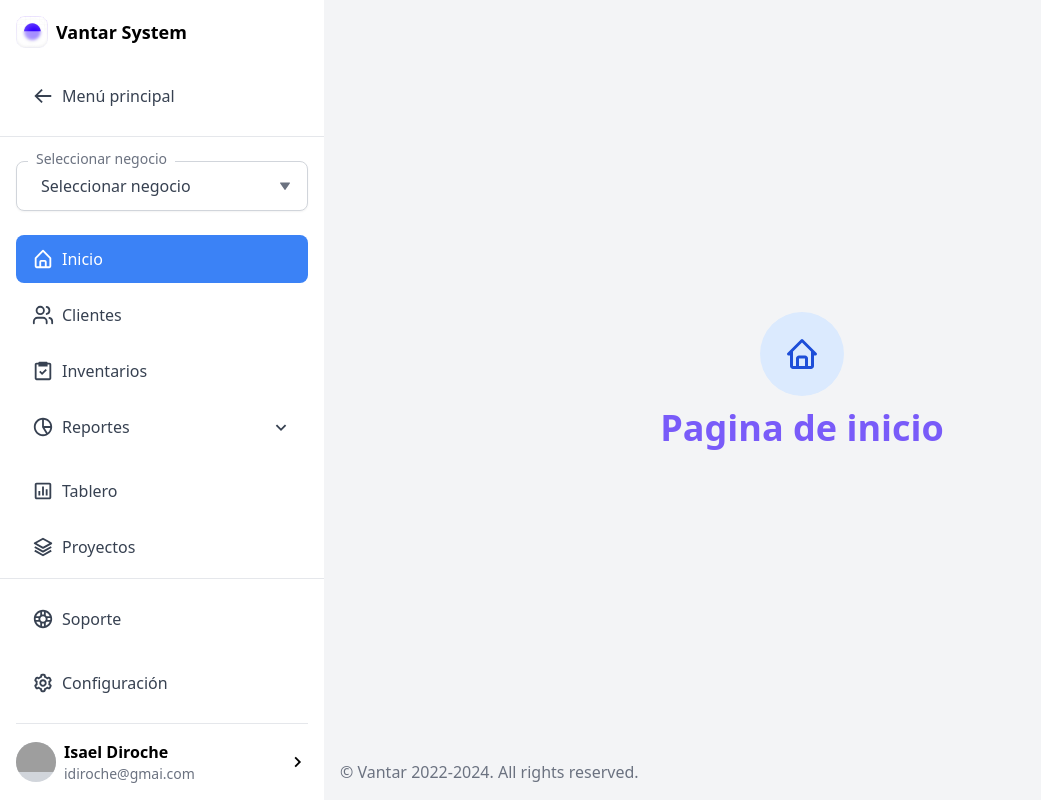
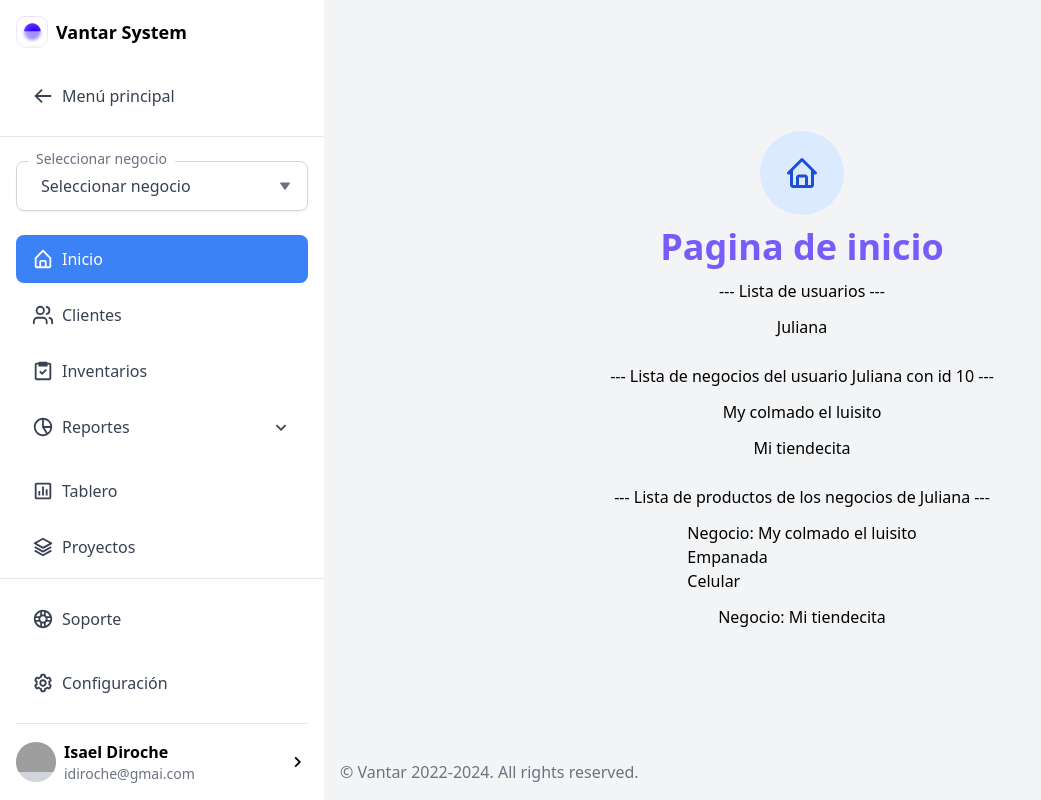
Before and after one commit to HaroldMart/Vantar-Frontend, a Next.js app: page / in a window 1280 px wide. Shown: the whole page, without its empty margins (0-1041 px from the left). Built offline with nearby package versions, Linux system fonts and the light colour scheme; grey boxes are pictures that could not be loaded.

Commit message:
adding fake database

```diff
--- a/app/(features)/(home)/(page)/page.tsx
+++ /dev/null
@@ -1,18 +0,0 @@
-'use client'
-
-import { useEffect } from "react";
-import { BiHome } from "react-icons/bi";
-
-export default function Home() {
-
-	return (
-		<>
-			<div className="flex flex-col flex-1 gap-3 justify-center items-center h-screen bg-gray-100">
-				<div className="flex justify-center items-center p-6 bg-blue-100 rounded-full">
-					<BiHome size={36} className="fill-blue-700" />
-				</div>
-				<h1 className="text-4xl font-semibold text-[#795BF9]">Pagina de inicio</h1>
-			</div>
-		</>
-	);
-}
--- /dev/null
+++ b/app/(features)/(home)/(pages)/page.tsx
@@ -0,0 +1,68 @@
+"use client";
+
+import { useEffect } from "react";
+import { BiHome } from "react-icons/bi";
+import { users, business, products } from "../../../DATABASE";
+
+export default function Home() {
+  const MY_USER = users[0];
+  const user_list = users;
+
+  function my_business_component(id: string) {
+    return (
+      <ul>
+        {products.map((item) => {
+          if (item.business_id === id) {
+            return <li key={item.id}>{item.name}</li>;
+          }
+          return null;
+        })}
+      </ul>
+    );
+  }
+
+  return (
+    <>
+      <div className="flex flex-col flex-1 gap-3 justify-center items-center h-screen bg-gray-100">
+        <div className="flex justify-center items-center p-6 bg-blue-100 rounded-full">
+          <BiHome size={36} className="fill-blue-700" />
+        </div>
+        <h1 className="text-4xl font-semibold text-[#795BF9]">
+          Pagina de inicio
+        </h1>
+
+        <h4>--- Lista de usuarios ---</h4>
+        {user_list.map((item) => (
+          <div key={item.id}>{item.name}</div>
+        ))}
+
+        <hr />
+        <h4>
+          --- Lista de negocios del usuario {MY_USER.name} con id {MY_USER.id}{" "}
+          ---
+        </h4>
+        {business.map((item) => {
+          if (item.user_id === MY_USER.id) {
+            return <div key={item.id}>{item.name}</div>;
+          }
+          return null;
+        })}
+
+        <hr />
+
+        <h4>--- Lista de productos de los negocios de {MY_USER.name} ---</h4>
+        {business.map((item) => {
+          if (item.user_id === MY_USER.id) {
+            return (
+              <div key={item.id}>
+                Negocio: {item.name}
+                {my_business_component(item.id)}
+              </div>
+            );
+          }
+          return null;
+        })}
+      </div>
+    </>
+  );
+}
--- a/app/(features)/customers/(page)/page.tsx
+++ /dev/null
@@ -1,12 +0,0 @@
-'use client'
-
-export default function Customers() {
-
-	return (
-		<>
-			<div className="flex flex-1 justify-center items-center h-screen bg-gray-100">
-				<h1 className="text-4xl font-bold text-[#795BF9]">Pagina de clientes</h1>
-			</div>
-		</>
-	);
-}
--- /dev/null
+++ b/app/(features)/customers/(pages)/page.tsx
@@ -0,0 +1,13 @@
+"use client";
+
+export default function Customers() {
+  return (
+    <>
+      <div className="flex flex-1 justify-center items-center h-screen bg-gray-100">
+        <h1 className="text-4xl font-bold text-[#795BF9]">
+          Pagina de clientes
+        </h1>
+      </div>
+    </>
+  );
+}
--- a/app/(features)/inventory/(page)/page.tsx
+++ b/app/(features)/inventory/(pages)/page.tsx
@@ -31,7 +31,6 @@ export default function InventoryPage() {
     { name: "DJI Mavic Air 2", color: "Gray", category: "Drone", accessories: "Yes", available: "Yes", price: "$799", weight: "0.57 lb." },
     { name: "GoPro Hero 9", color: "Black", category: "Camera", accessories: "Yes", available: "Yes", price: "$399", weight: "0.28 lb." }
   ];
-
 
   // const tableBody = document.querySelector("tbody");
 
--- /dev/null
+++ b/app/DATABASE.ts
@@ -0,0 +1,107 @@
+export const users = [
+  {
+    id: "10",
+    name: "Juliana",
+  },
+];
+
+export const customers = [
+  {
+    id: "1",
+    user_id: "10",
+    name: "Carlos",
+    last_name: "Esteban",
+  },
+  {
+    id: "2",
+    user_id: "10",
+    name: "Izaelle",
+    last_name: "Rosario",
+  },
+  {
+    id: "3",
+    user_id: "9",
+    name: "Cristian",
+    last_name: "Montes",
+  },
+];
+
+export const business = [
+  {
+    id: "1",
+    user_id: "10",
+    name: "My colmado el luisito",
+  },
+  {
+    id: "2",
+    user_id: "10",
+    name: "Mi tiendecita",
+  },
+  {
+    id: "3",
+    user_id: "9",
+    name: "Mi tiendecita",
+  },
+];
+
+export const products = [
+  {
+    id: "1",
+    business_id: "1",
+    name: "Empanada",
+    unit_price: "10",
+    unit_cost: "30",
+  },
+  {
+    id: "2",
+    business_id: "1",
+    name: "Celular",
+    unit_price: "10",
+    unit_cost: "30",
+  },
+];
+
+export const inventories = [
+  {
+    id: "1",
+    business_id: "1",
+    date: "30/07/2024",
+    cost: 30000,
+    total: 50000,
+    sub_total: 20000,
+    products: [],
+  },
+  {
+    id: "2",
+    business_id: "1",
+    date: "05/08/2025",
+    cost: 30000,
+    total: 50000,
+    sub_total: 20000,
+    products: [],
+  },
+  {
+    id: "3",
+    business_id: "1",
+    date: "10/04/2024",
+    cost: 40000,
+    total: 70000,
+    sub_total: 40000,
+    products: [],
+  },
+];
+
+export const invoice = [
+  {
+    id: "1",
+    business_id: "1",
+    date: "30/02/2024",
+    products: [],
+  },
+  {
+    id: "2",
+    business_id: "1",
+    date: "24/06/2024",
+    products: [],
+  },
+];
--- a/app/components/sidebar.tsx
+++ b/app/components/sidebar.tsx
@@ -19,7 +19,7 @@ import {
   BiCog,
   BiBuoy,
   BiChevronDown,
-	BiArrowBack
+  BiArrowBack,
 } from "react-icons/bi";
 import React, { useState } from "react";
 
@@ -72,7 +72,6 @@ const footer_links = [
     href: "/settings",
   },
 ];
-
 
 export default function Sidebar() {
   const pathname = usePathname();
@@ -141,12 +140,13 @@ export default function Sidebar() {
           <div className="relative">
             <label
               htmlFor="business-button"
-							className={clsx("absolute z-10 -top-3 left-3 bg-white px-2 font-inter text-sm font-normal",
+              className={clsx(
+                "absolute z-10 -top-3 left-3 bg-white px-2 font-inter text-sm font-normal",
                 {
                   "text-blue-500": isOpen, // Cambia el color del label cuando el botón está enfocado
-									"text-gray-500": !isOpen // Color predeterminado
-								  })
+                  "text-gray-500": !isOpen, // Color predeterminado
                 }
+              )}
             >
               Seleccionar negocio
             </label>
@@ -290,7 +290,6 @@ export default function Sidebar() {
             }
           })}
         </div>
-
       </div>
 
       <div className="border-t p-4">
@@ -316,11 +315,20 @@ export default function Sidebar() {
         <div className="flex items-center justify-between">
           <div className="flex items-center space-x-2">
             <div className="h-10 w-10 bg-gray-300 rounded-full overflow-hidden">
-							<Image src={"https://pkimgcdn.peekyou.com/08545e176593c5fa40c9baa7d7fbe118.jpeg"} alt={"Profile imagen"} width={40} height={40}/>
+              <Image
+                src={
+                  "https://pkimgcdn.peekyou.com/08545e176593c5fa40c9baa7d7fbe118.jpeg"
+                }
+                alt={"Profile imagen"}
+                width={40}
+                height={40}
+              />
             </div>
             <div>
               <h5 className="font-semibold self-stretch">Isael Diroche</h5>
-							<p className="text-sm text-gray-500 self-stretch">idiroche@gmai.com</p>
+              <p className="text-sm text-gray-500 self-stretch">
+                idiroche@gmai.com
+              </p>
             </div>
           </div>
           <button className="flex-shrink-0">
```
Also changed, not shown: app/not-found.tsx (+6 -3 lines). Lines whose indentation alone changed are shown as unchanged.
